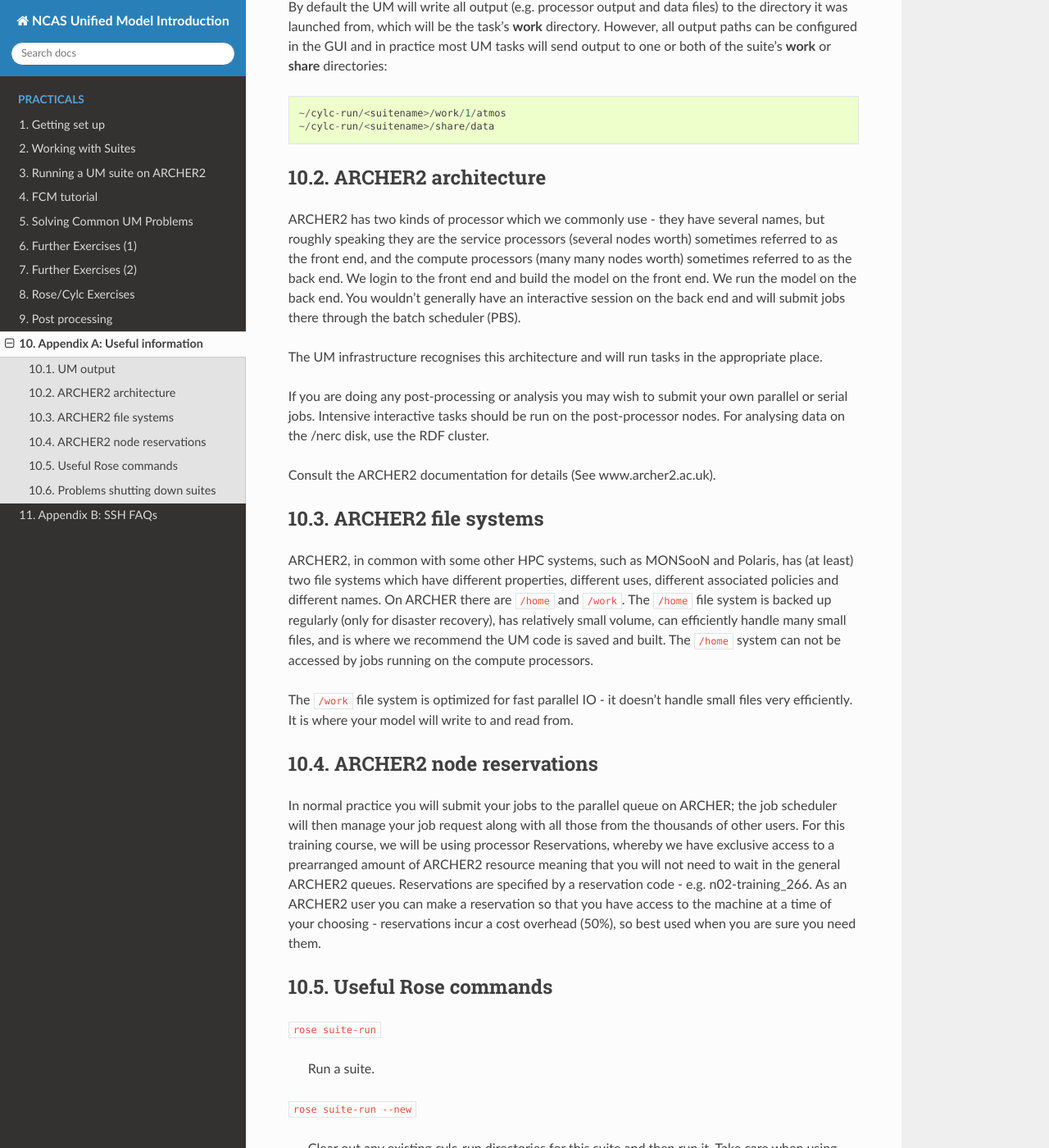
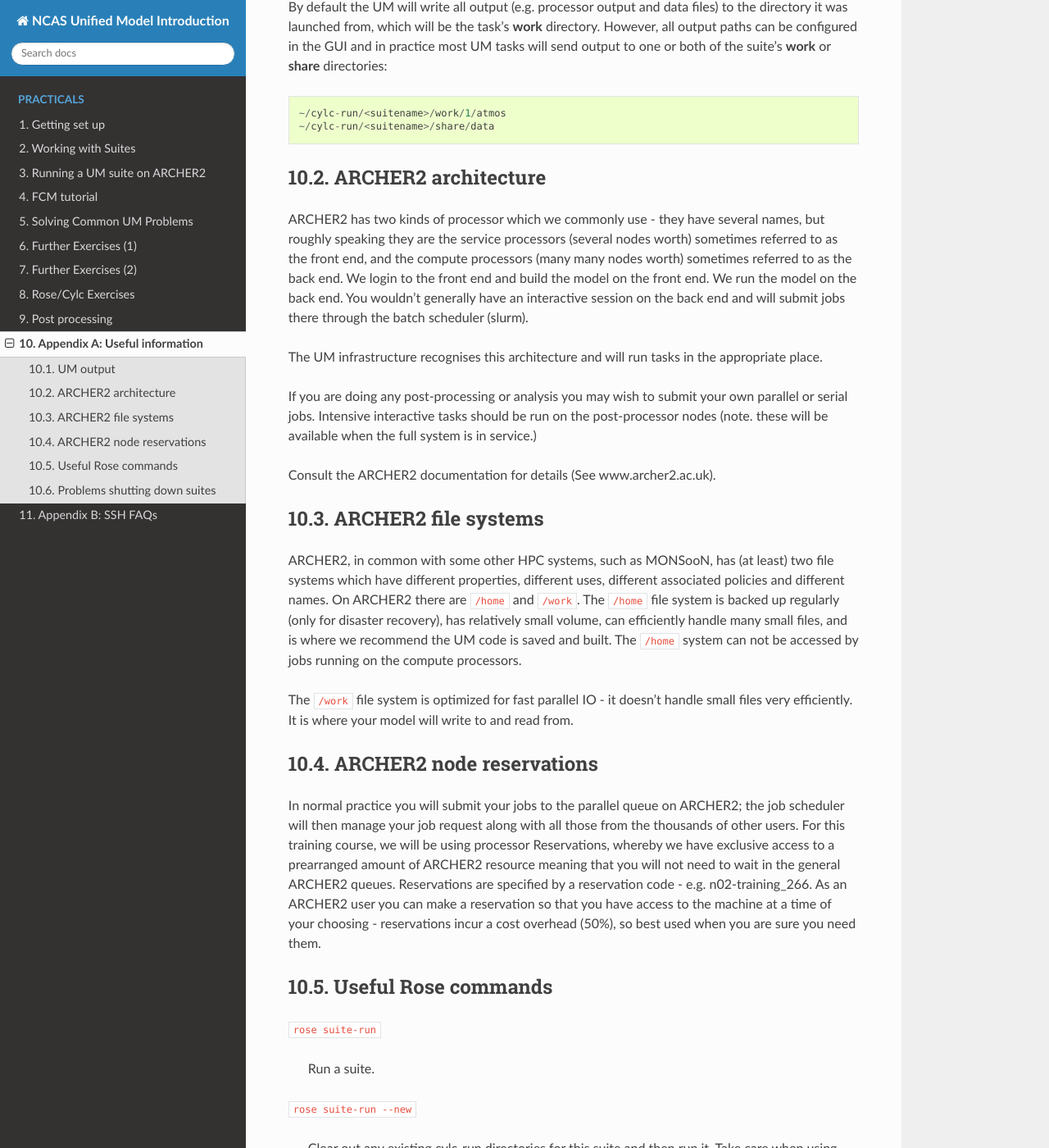
Before and after one commit to NCAS-CMS/um-training, a Sphinx documentation site: the page built from practicals/source/useful-information.rst, in a window 1280 px wide and 1400 px high, scrolled down 454 px. Shown: the whole window at 82% size. Built offline with Sphinx 7.4.7 and the Read the Docs theme 2.0.0, drawn with Linux system fonts in a browser that asks for light colours.

Commit message:
fixed one or two Archer/rdf references

```diff
--- a/practicals/source/useful-information.rst
+++ b/practicals/source/useful-information.rst
@@ -20,25 +20,25 @@ By default the UM will write all output (e.g. processor output and data files) t
 ARCHER2 architecture
 --------------------
 
-ARCHER2 has two kinds of processor which we commonly use - they have several names, but roughly speaking they are the service processors (several nodes worth) sometimes referred to as the front end, and the compute processors (many many nodes worth) sometimes referred to as the back end. We login to the front end and build the model on the front end. We run the model on the back end. You wouldn't generally have an interactive session on the back end and will submit jobs there through the batch scheduler (PBS).
+ARCHER2 has two kinds of processor which we commonly use - they have several names, but roughly speaking they are the service processors (several nodes worth) sometimes referred to as the front end, and the compute processors (many many nodes worth) sometimes referred to as the back end. We login to the front end and build the model on the front end. We run the model on the back end. You wouldn't generally have an interactive session on the back end and will submit jobs there through the batch scheduler (slurm).
 
 The UM infrastructure recognises this architecture and will run tasks in the appropriate place.
 
-If you are doing any post-processing or analysis you may wish to submit your own parallel or serial jobs. Intensive interactive tasks should be run on the post-processor nodes. For analysing data on the /nerc disk, use the RDF cluster.
+If you are doing any post-processing or analysis you may wish to submit your own parallel or serial jobs. Intensive interactive tasks should be run on the post-processor nodes (note. these will be available when the full system is in service.)
 
 Consult the ARCHER2 documentation for details (See www.archer2.ac.uk).
 
 ARCHER2 file systems
 --------------------
 
-ARCHER2, in common with some other HPC systems, such as MONSooN and Polaris, has (at least) two file systems which have different properties, different uses, different associated policies and different names. On ARCHER there are ``/home`` and ``/work``. The ``/home`` file system is backed up regularly (only for disaster recovery), has relatively small volume, can efficiently handle many small files, and is where we recommend the UM code is saved and built. The ``/home`` system can not be accessed by jobs running on the compute processors.
+ARCHER2, in common with some other HPC systems, such as MONSooN, has (at least) two file systems which have different properties, different uses, different associated policies and different names. On ARCHER2 there are ``/home`` and ``/work``. The ``/home`` file system is backed up regularly (only for disaster recovery), has relatively small volume, can efficiently handle many small files, and is where we recommend the UM code is saved and built. The ``/home`` system can not be accessed by jobs running on the compute processors.
 
 The ``/work`` file system is optimized for fast parallel IO - it doesn't handle small files very efficiently. It is where your model will write to and read from.
 
 ARCHER2 node reservations
 -------------------------
 
-In normal practice you will submit your jobs to the parallel queue on ARCHER; the job scheduler will then manage your job request along with all those from the thousands of other users. For this training course, we will be using processor Reservations, whereby we have exclusive access to a prearranged amount of ARCHER2 resource meaning that you will not need to wait in the general ARCHER2 queues. Reservations are specified by a reservation code - e.g. n02-training_266. As an ARCHER2 user you can make a reservation so that you have access to the machine at a time of your choosing - reservations incur a cost overhead (50%), so best used when you are sure you need them.
+In normal practice you will submit your jobs to the parallel queue on ARCHER2; the job scheduler will then manage your job request along with all those from the thousands of other users. For this training course, we will be using processor Reservations, whereby we have exclusive access to a prearranged amount of ARCHER2 resource meaning that you will not need to wait in the general ARCHER2 queues. Reservations are specified by a reservation code - e.g. n02-training_266. As an ARCHER2 user you can make a reservation so that you have access to the machine at a time of your choosing - reservations incur a cost overhead (50%), so best used when you are sure you need them.
 
 Useful Rose commands
 --------------------
```
